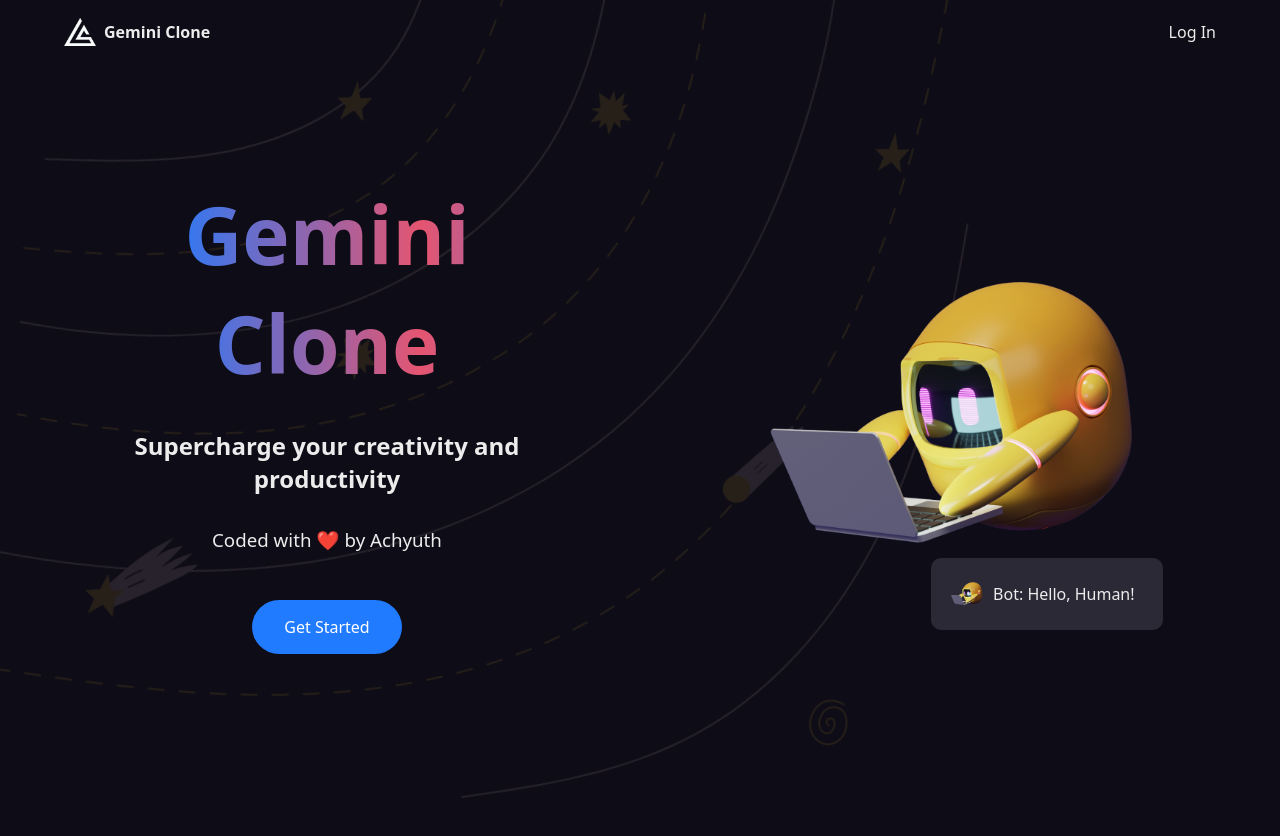
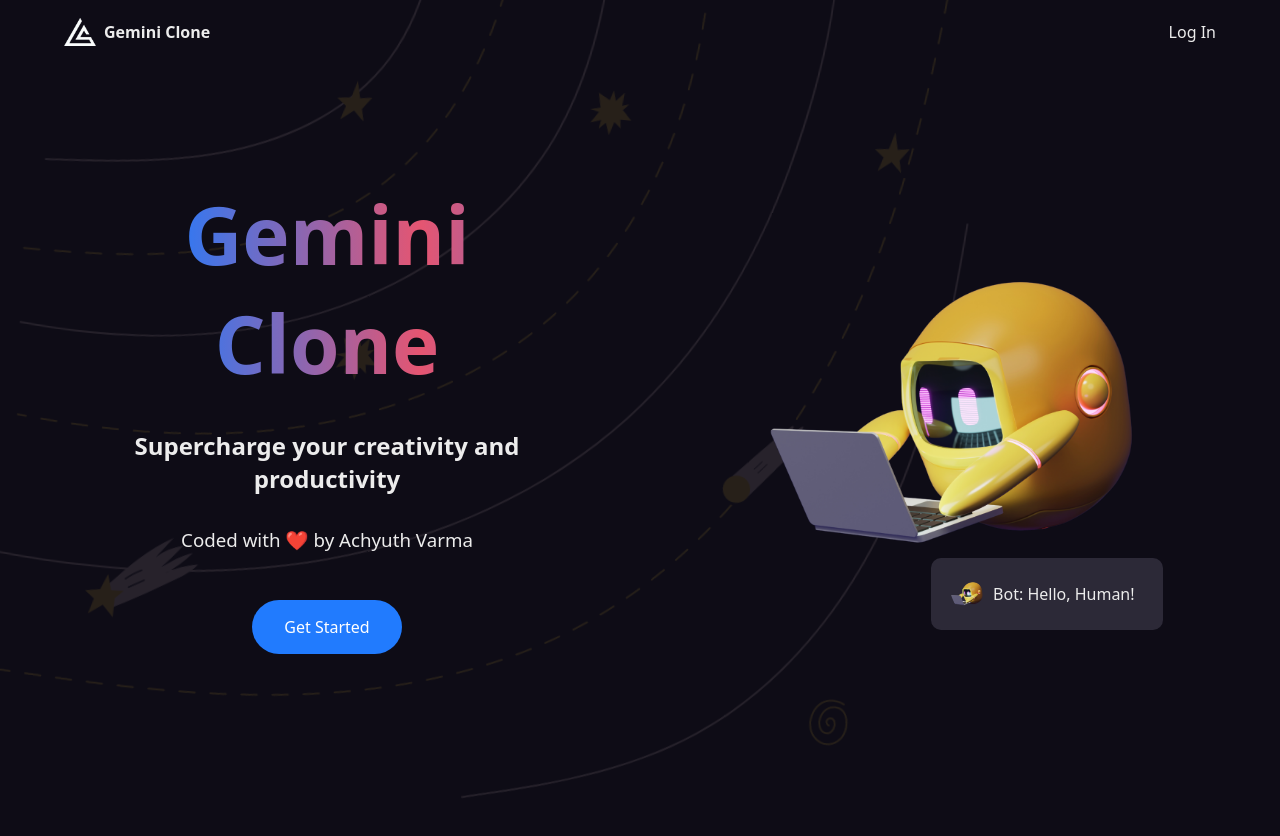
Before and after one commit to Varma-PA/client-gemini, a React (Vite) app: page / in a window 1280 px wide. Shown: the top 836 px of the page. Built offline with nearby package versions, Linux system fonts and the light colour scheme; no server answers.

Commit message:
Checking correction

```diff
--- a/src/pages/Home/Homepage.jsx
+++ b/src/pages/Home/Homepage.jsx
@@ -12,7 +12,7 @@
       <div className="left">
         <h1>Gemini Clone</h1>
         <h2>Supercharge your creativity and productivity</h2>
-        <h3>Coded with ❤️ by Achyuth</h3>
+        <h3>Coded with ❤️ by Achyuth Varma</h3>
         <Link to="/dashboard">Get Started</Link>
       </div>
       <div className="right">
```
